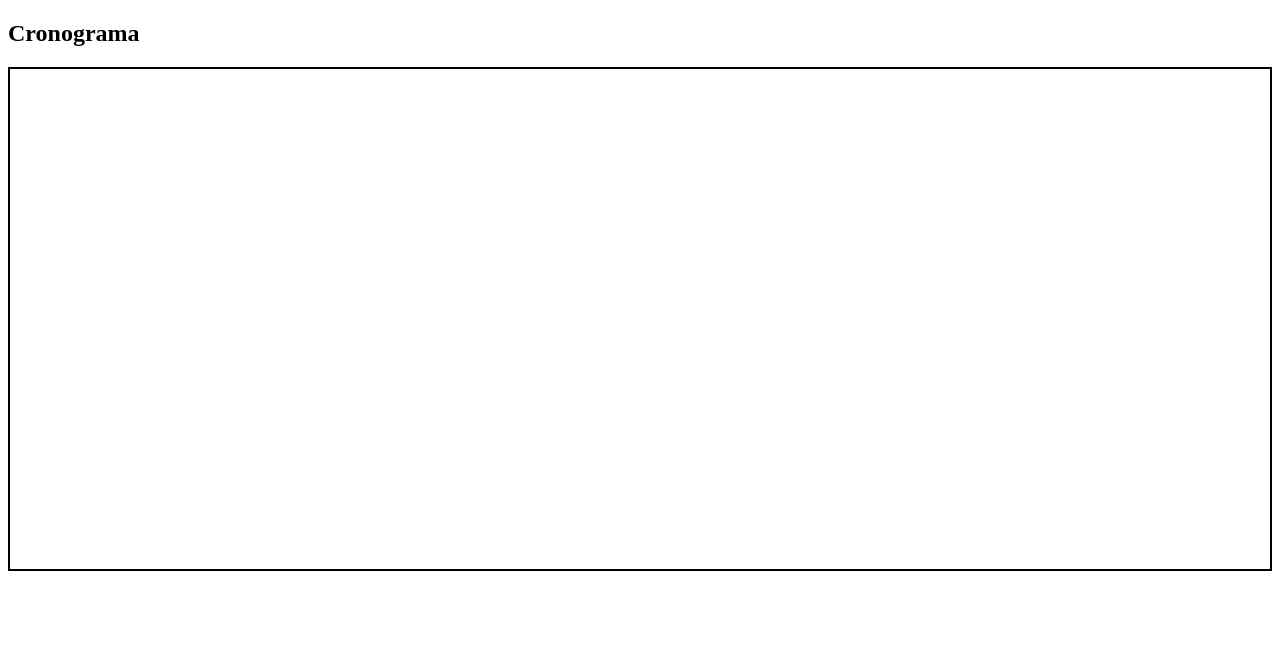
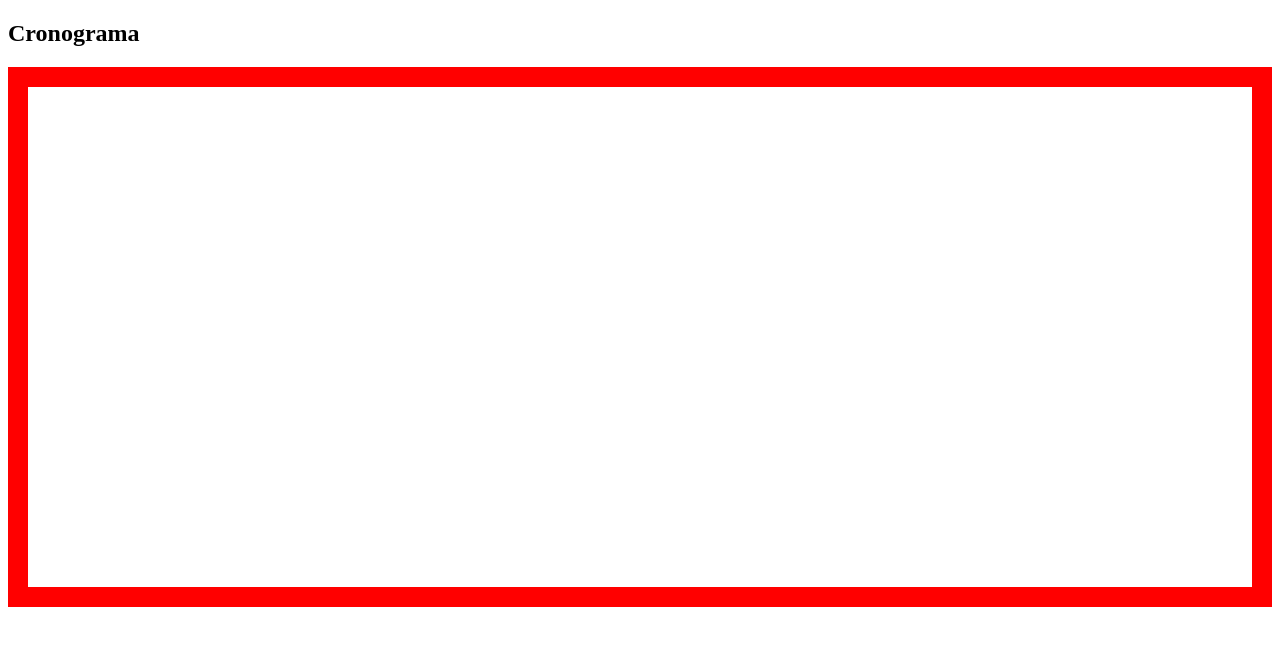
Before and after one commit to Lcpires7/cronograma, a plain HTML site: page index.html in a window 1280 px wide. Drawn offline with Linux system fonts and the light colour scheme.

Commit message:
Update arquivos

```diff
--- a/resources/css/style.css
+++ b/resources/css/style.css
@@ -1,4 +1,5 @@
 #cronograma {
-	border: 2px solid black;
+	border: 20px solid red;
 	height: 500px;
+
 }
--- a/resources/js/main.js
+++ b/resources/js/main.js
@@ -1,3 +1,5 @@
+console.log("Init")
+
 for (let i = 50; i >= 0; i--) {
 	console.log(i)
 };
```
